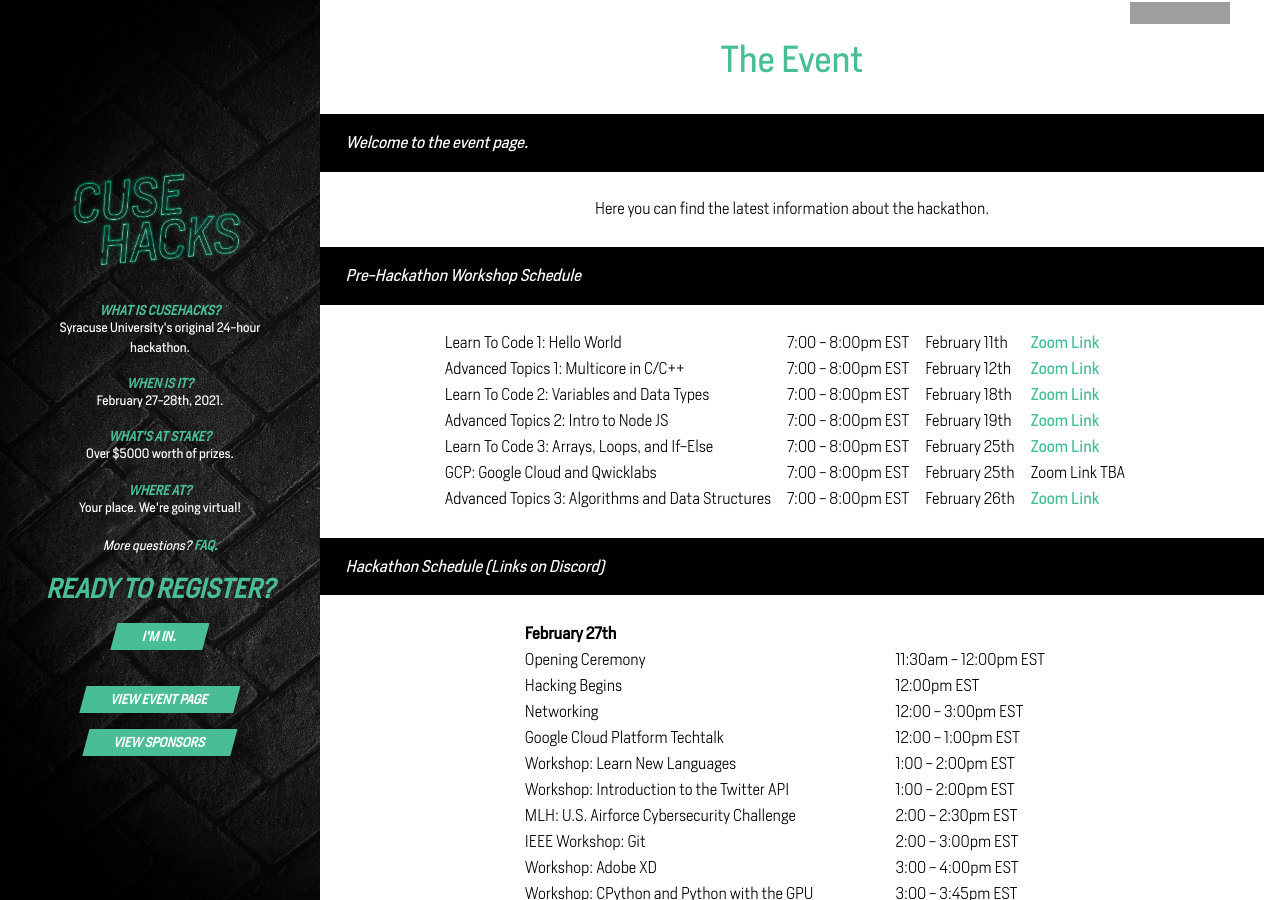
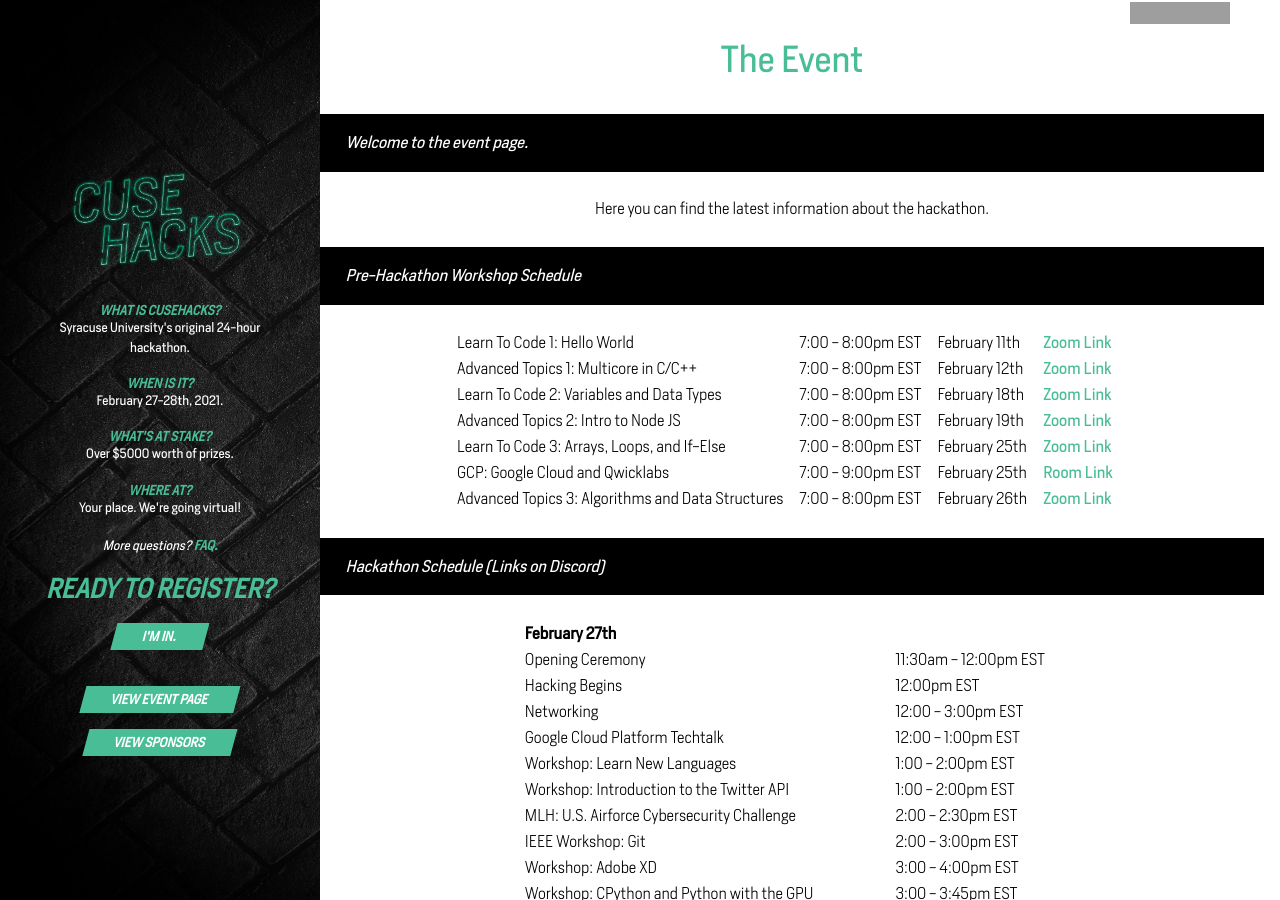
Before and after one commit to innovateorange/cusehacks, a Jekyll site: the page built from event.html, in a window 1280 px wide and 900 px high. Built offline with Jekyll 4.4.1, drawn with Linux system fonts in a browser that asks for light colours; nearby versions of some CDN libraries; a script that is not in the unit is left out; grey boxes are pictures that could not be loaded.

Commit message:
updated schedule

```diff
--- a/_config.yml
+++ b/_config.yml
@@ -255,9 +255,9 @@
         - <a target="_blank" href="https://zoom.us/j/93216303205?pwd=YVd0Q0JCU3QyRmdXZUpFUXd4Y2FMZz09">Zoom Link</a>
       - event_details:
         - "GCP: Google Cloud and Qwicklabs"
-        - "7:00 - 8:00pm EST"
+        - "7:00 - 9:00pm EST"
         - "February 25th"
-        - "Zoom Link TBA"
+        - <a target="_blank" href="http://goo.gle/CloudHackathonLive">Room Link</a>
       - event_details:
         - "Advanced Topics 3: Algorithms and Data Structures"
         - "7:00 - 8:00pm EST"
```
